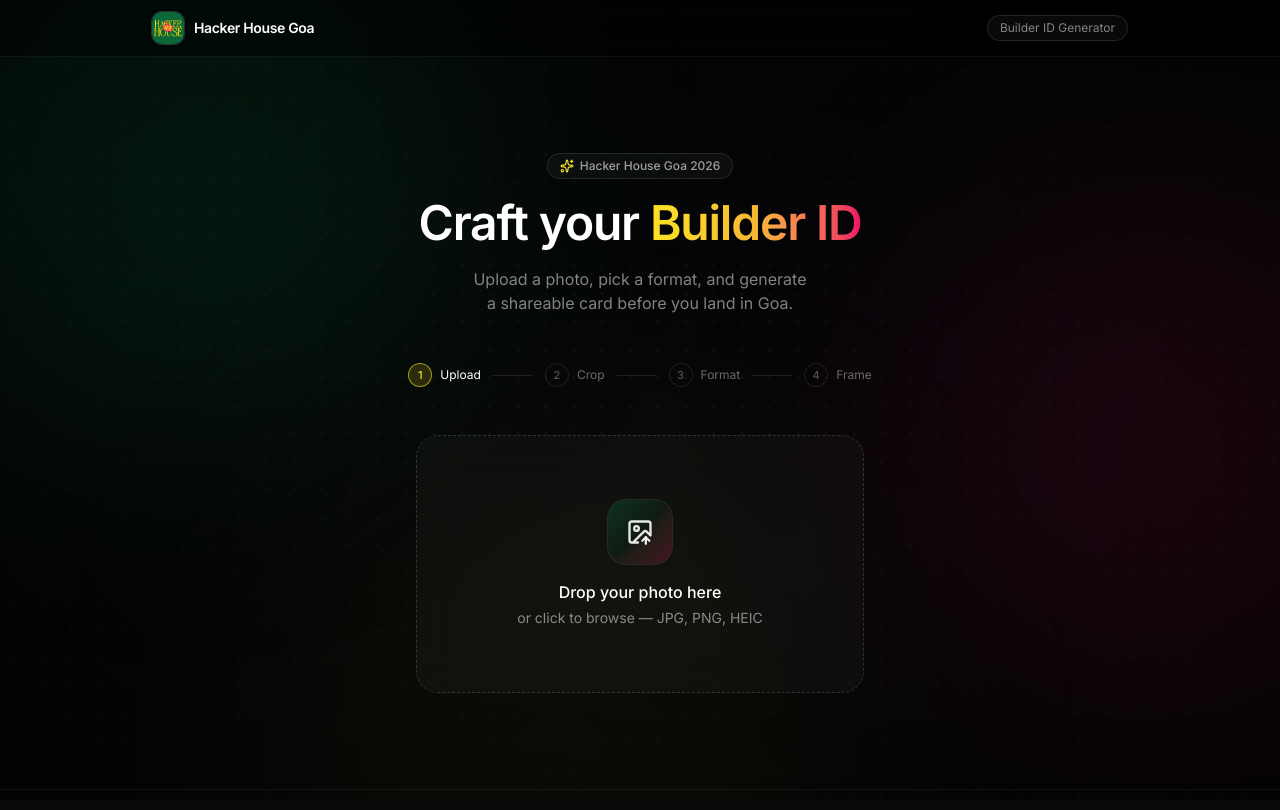
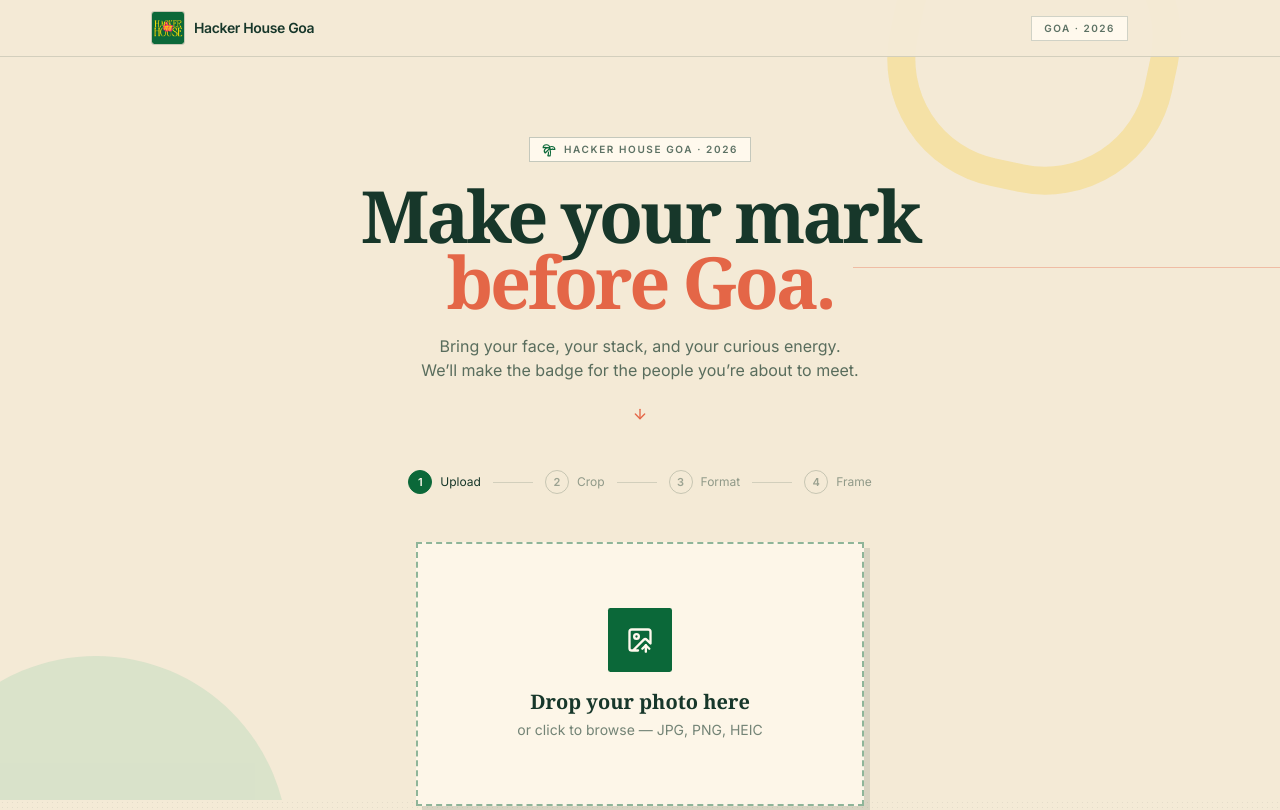
Before and after one commit to arnavgupta2004/HH_GOA_ID, a Next.js app: page / in a window 1280 px wide. Shown: the top 810 px of the page. Built offline with nearby package versions, Linux system fonts and the light colour scheme.

Commit message:
Changed UI

```diff
--- a/app/globals.css
+++ b/app/globals.css
@@ -9,7 +9,7 @@
   --color-foreground: var(--foreground);
   --font-sans: var(--font-inter);
   --font-mono: ui-monospace, monospace;
-  --font-heading: var(--font-inter);
+  --font-heading: Georgia, "Times New Roman", serif;
   --color-sidebar-ring: var(--sidebar-ring);
   --color-sidebar-border: var(--sidebar-border);
   --color-sidebar-accent-foreground: var(--sidebar-accent-foreground);
@@ -49,30 +49,30 @@
 }
 
 :root {
-  --background: oklch(1 0 0);
-  --foreground: oklch(0.145 0 0);
-  --card: oklch(1 0 0);
-  --card-foreground: oklch(0.145 0 0);
-  --popover: oklch(1 0 0);
-  --popover-foreground: oklch(0.145 0 0);
-  --primary: oklch(0.205 0 0);
-  --primary-foreground: oklch(0.985 0 0);
-  --secondary: oklch(0.97 0 0);
-  --secondary-foreground: oklch(0.205 0 0);
-  --muted: oklch(0.97 0 0);
-  --muted-foreground: oklch(0.556 0 0);
-  --accent: oklch(0.97 0 0);
-  --accent-foreground: oklch(0.205 0 0);
+  --background: #f4ead6;
+  --foreground: #17372a;
+  --card: #fff9ed;
+  --card-foreground: #17372a;
+  --popover: #fff9ed;
+  --popover-foreground: #17372a;
+  --primary: #0b6839;
+  --primary-foreground: #fff9ed;
+  --secondary: #e8d9bc;
+  --secondary-foreground: #17372a;
+  --muted: #efe2c9;
+  --muted-foreground: #637265;
+  --accent: #f4d35e;
+  --accent-foreground: #17372a;
   --destructive: oklch(0.577 0.245 27.325);
-  --border: oklch(0.922 0 0);
-  --input: oklch(0.922 0 0);
-  --ring: oklch(0.708 0 0);
+  --border: #d6c5a4;
+  --input: #d6c5a4;
+  --ring: #e46647;
   --chart-1: oklch(0.87 0 0);
   --chart-2: oklch(0.556 0 0);
   --chart-3: oklch(0.439 0 0);
   --chart-4: oklch(0.371 0 0);
   --chart-5: oklch(0.269 0 0);
-  --radius: 0.625rem;
+  --radius: 0.25rem;
   --sidebar: oklch(0.985 0 0);
   --sidebar-foreground: oklch(0.145 0 0);
   --sidebar-primary: oklch(0.205 0 0);
@@ -84,37 +84,37 @@
 }
 
 .dark {
-  --background: oklch(0.145 0 0);
-  --foreground: oklch(0.985 0 0);
-  --card: oklch(0.205 0 0);
-  --card-foreground: oklch(0.985 0 0);
-  --popover: oklch(0.205 0 0);
-  --popover-foreground: oklch(0.985 0 0);
-  --primary: oklch(0.922 0 0);
-  --primary-foreground: oklch(0.205 0 0);
-  --secondary: oklch(0.269 0 0);
-  --secondary-foreground: oklch(0.985 0 0);
-  --muted: oklch(0.269 0 0);
-  --muted-foreground: oklch(0.708 0 0);
-  --accent: oklch(0.269 0 0);
-  --accent-foreground: oklch(0.985 0 0);
-  --destructive: oklch(0.704 0.191 22.216);
-  --border: oklch(1 0 0 / 10%);
-  --input: oklch(1 0 0 / 15%);
-  --ring: oklch(0.556 0 0);
+  --background: #f4ead6;
+  --foreground: #17372a;
+  --card: #fff9ed;
+  --card-foreground: #17372a;
+  --popover: #fff9ed;
+  --popover-foreground: #17372a;
+  --primary: #0b6839;
+  --primary-foreground: #fff9ed;
+  --secondary: #e8d9bc;
+  --secondary-foreground: #17372a;
+  --muted: #efe2c9;
+  --muted-foreground: #637265;
+  --accent: #f4d35e;
+  --accent-foreground: #17372a;
+  --destructive: #be3f31;
+  --border: #d6c5a4;
+  --input: #d6c5a4;
+  --ring: #e46647;
   --chart-1: oklch(0.87 0 0);
   --chart-2: oklch(0.556 0 0);
   --chart-3: oklch(0.439 0 0);
   --chart-4: oklch(0.371 0 0);
   --chart-5: oklch(0.269 0 0);
-  --sidebar: oklch(0.205 0 0);
-  --sidebar-foreground: oklch(0.985 0 0);
-  --sidebar-primary: oklch(0.488 0.243 264.376);
-  --sidebar-primary-foreground: oklch(0.985 0 0);
-  --sidebar-accent: oklch(0.269 0 0);
-  --sidebar-accent-foreground: oklch(0.985 0 0);
-  --sidebar-border: oklch(1 0 0 / 10%);
-  --sidebar-ring: oklch(0.556 0 0);
+  --sidebar: #fff9ed;
+  --sidebar-foreground: #17372a;
+  --sidebar-primary: #0b6839;
+  --sidebar-primary-foreground: #fff9ed;
+  --sidebar-accent: #efe2c9;
+  --sidebar-accent-foreground: #17372a;
+  --sidebar-border: #d6c5a4;
+  --sidebar-ring: #e46647;
 }
 
 @layer base {
@@ -123,8 +123,15 @@
   }
   body {
     @apply bg-background text-foreground;
+    background-image: radial-gradient(rgba(23, 55, 42, 0.07) 0.65px, transparent 0.65px);
+    background-size: 5px 5px;
   }
   html {
     @apply font-sans;
   }
 }
+
+::selection {
+  background: #f4d35e;
+  color: #17372a;
+}
--- a/app/layout.tsx
+++ b/app/layout.tsx
@@ -18,41 +18,32 @@
   return (
     <div
       aria-hidden="true"
-      className="pointer-events-none fixed inset-0 -z-10 overflow-hidden bg-[#050608]"
+      className="pointer-events-none fixed inset-0 -z-10 overflow-hidden bg-[#f4ead6]"
     >
-      <div className="absolute -top-40 -left-32 h-[36rem] w-[36rem] rounded-full bg-[#0B6839]/30 blur-[120px]" />
-      <div className="absolute top-1/4 -right-40 h-[32rem] w-[32rem] rounded-full bg-[#EA0A60]/15 blur-[130px]" />
-      <div className="absolute bottom-[-12rem] left-1/4 h-[30rem] w-[30rem] rounded-full bg-[#FAE323]/[0.08] blur-[140px]" />
-      <div
-        className="absolute inset-0 opacity-[0.12]"
-        style={{
-          backgroundImage:
-            "radial-gradient(circle, rgba(255,255,255,0.5) 1px, transparent 1px)",
-          backgroundSize: "28px 28px",
-        }}
-      />
-      <div className="absolute inset-0 bg-[radial-gradient(ellipse_at_center,transparent_0%,rgba(0,0,0,0.55)_100%)]" />
+      <div className="absolute -top-24 right-[8%] h-72 w-72 rotate-12 rounded-[45%] border-[28px] border-[#f4d35e]/40" />
+      <div className="absolute bottom-[-15rem] -left-24 h-96 w-96 rounded-full bg-[#8ac9a4]/25" />
+      <div className="absolute top-1/3 right-0 h-px w-1/3 bg-[#e46647]/35" />
     </div>
   );
 }
 
 function SiteHeader() {
   return (
-    <header className="sticky top-0 z-40 border-b border-white/[0.06] bg-black/40 backdrop-blur-xl">
+    <header className="sticky top-0 z-40 border-b border-[#17372a]/15 bg-[#f4ead6]/95">
       <div className="mx-auto flex h-14 max-w-5xl items-center justify-between px-6">
         <div className="flex items-center gap-2.5">
           {/* eslint-disable-next-line @next/next/no-img-element */}
           <img
             src="/hh-logo.jpg"
             alt="Hacker House Goa 2026"
-            className="h-8 w-8 rounded-lg ring-1 ring-white/15"
+            className="h-8 w-8 rounded-sm ring-1 ring-[#17372a]/20"
           />
-          <span className="text-sm font-semibold tracking-tight text-white">
+          <span className="text-sm font-semibold tracking-tight text-[#17372a]">
             Hacker House Goa
           </span>
         </div>
-        <span className="hidden items-center gap-1.5 rounded-full border border-white/10 bg-white/[0.03] px-3 py-1 text-xs text-white/50 sm:flex">
-          Builder ID Generator
+        <span className="hidden items-center gap-1.5 border border-[#17372a]/20 bg-[#fff9ed] px-3 py-1 text-[10px] font-semibold uppercase tracking-[0.15em] text-[#17372a]/70 sm:flex">
+          Goa · 2026
         </span>
       </div>
     </header>
@@ -61,7 +52,7 @@
 
 function SiteFooter() {
   return (
-    <footer className="border-t border-white/[0.06] px-6 py-8 text-center text-xs text-white/35">
+    <footer className="border-t border-[#17372a]/15 px-6 py-8 text-center text-xs text-[#17372a]/55">
       Made for Hacker House Goa 2026 · #FrameInGoa
     </footer>
   );
--- a/app/page.tsx
+++ b/app/page.tsx
@@ -2,7 +2,7 @@
 
 import { useRef, useState } from "react";
 import { AnimatePresence, motion } from "framer-motion";
-import { Sparkles } from "lucide-react";
+import { ArrowDown, Palmtree } from "lucide-react";
 import { UploadSection } from "@/components/UploadSection";
 import { CropEditor } from "@/components/CropEditor";
 import { ProfileFrame } from "@/components/ProfileFrame";
@@ -77,21 +77,20 @@
   };
 
   return (
-    <main className="flex flex-1 flex-col items-center gap-12 px-6 py-16 sm:py-24">
-      <div className="flex flex-col items-center gap-5 text-center">
-        <span className="inline-flex items-center gap-1.5 rounded-full border border-white/10 bg-white/[0.04] px-3 py-1 text-xs font-medium text-white/60 backdrop-blur-sm">
-          <Sparkles className="h-3.5 w-3.5 text-[#FAE323]" aria-hidden="true" />
-          Hacker House Goa 2026
+    <main className="flex flex-1 flex-col items-center gap-10 px-6 py-12 sm:gap-12 sm:py-20">
+      <div className="flex max-w-2xl flex-col items-center gap-5 text-center">
+        <span className="inline-flex items-center gap-2 border border-[#17372a]/25 bg-[#fff9ed] px-3 py-1 text-[10px] font-semibold uppercase tracking-[0.16em] text-[#17372a]/70">
+          <Palmtree className="h-3.5 w-3.5 text-[#0B6839]" aria-hidden="true" />
+          Hacker House Goa · 2026
         </span>
-        <h1 className="max-w-lg text-4xl font-semibold tracking-tight text-balance text-white sm:text-5xl">
-          Craft your{" "}
-          <span className="bg-gradient-to-r from-[#FAE323] via-[#F7B733] to-[#EA0A60] bg-clip-text text-transparent">
-            Builder ID
-          </span>
+        <h1 className="max-w-xl font-heading text-5xl leading-[0.92] font-semibold tracking-[-0.045em] text-[#17372a] sm:text-7xl">
+          Make your mark<br />
+          <span className="text-[#e46647]">before Goa.</span>
         </h1>
-        <p className="max-w-sm text-balance text-sm text-white/50 sm:text-base">
-          Upload a photo, pick a format, and generate a shareable card before you land in Goa.
+        <p className="max-w-md text-balance text-sm leading-6 text-[#17372a]/70 sm:text-base">
+          Bring your face, your stack, and your curious energy. We’ll make the badge for the people you’re about to meet.
         </p>
+        <ArrowDown className="mt-1 h-4 w-4 text-[#e46647]" aria-hidden="true" />
       </div>
 
       <StepIndicator steps={getSteps(format)} currentKey={step} />
@@ -119,14 +118,14 @@
             animate={{ opacity: 1, y: 0 }}
             exit={{ opacity: 0, y: -8 }}
             transition={{ duration: 0.4, ease: "easeOut" }}
-            className="w-full max-w-sm space-y-6 rounded-3xl border border-white/10 bg-white/[0.03] p-6 text-center backdrop-blur-xl"
+            className="w-full max-w-sm space-y-6 border border-[#17372a]/20 bg-[#fff9ed] p-6 text-center shadow-[6px_6px_0_rgba(23,55,42,0.12)]"
           >
             <div className="flex justify-center">
               {/* eslint-disable-next-line @next/next/no-img-element */}
               <img
                 src={croppedImage}
                 alt="Your cropped photo"
-                className="h-20 w-20 rounded-full object-cover ring-1 ring-white/15"
+                className="h-20 w-20 rounded-full object-cover ring-2 ring-[#e46647]/60"
               />
             </div>
 
@@ -134,7 +133,7 @@
               <ToggleFormat value={format} onChange={setFormat} />
             </div>
 
-            <p className="text-sm text-white/50">
+            <p className="text-sm text-[#17372a]/65">
               {format === "card"
                 ? "A shareable card with your name, role, and stack."
                 : "A circular frame, ready for your profile picture."}
@@ -167,14 +166,14 @@
             animate={{ opacity: 1, y: 0 }}
             exit={{ opacity: 0, y: -8 }}
             transition={{ duration: 0.4, ease: "easeOut" }}
-            className="w-full max-w-sm space-y-5 rounded-3xl border border-white/10 bg-white/[0.03] p-6 backdrop-blur-xl"
+            className="w-full max-w-sm space-y-5 border border-[#17372a]/20 bg-[#fff9ed] p-6 shadow-[6px_6px_0_rgba(23,55,42,0.12)]"
           >
             <div className="flex justify-center">
               {/* eslint-disable-next-line @next/next/no-img-element */}
               <img
                 src={croppedImage}
                 alt="Your cropped photo"
-                className="h-20 w-20 rounded-full object-cover ring-1 ring-white/15"
+                className="h-20 w-20 rounded-full object-cover ring-2 ring-[#e46647]/60"
               />
             </div>
 
--- a/components/BuilderCard.tsx
+++ b/components/BuilderCard.tsx
@@ -25,7 +25,7 @@
       <div
         ref={ref}
         className={cn(
-          "relative aspect-[4/5] w-full max-w-sm overflow-hidden rounded-[2rem] border border-white/10 shadow-[0_30px_80px_-20px_rgba(0,0,0,0.65)]",
+          "relative aspect-[4/5] w-full max-w-sm overflow-hidden rounded-sm border-2 border-[#17372a]/50 shadow-[8px_8px_0_rgba(228,102,71,0.8)]",
           className,
         )}
         style={{ background: getGradient(gradientIndex) }}
@@ -49,10 +49,10 @@
             <img
               src="/hh-logo.jpg"
               alt="Hacker House Goa 2026"
-              className="h-8 w-8 rounded-md ring-1 ring-white/25"
+              className="h-8 w-8 rounded-sm ring-1 ring-white/25"
             />
-            <span className="rounded-full border border-white/25 bg-white/10 px-2.5 py-1 text-[10px] font-semibold uppercase tracking-wider text-white/80 backdrop-blur-sm">
-              Builder
+            <span className="border border-white/40 bg-[#f4d35e] px-2.5 py-1 text-[10px] font-bold uppercase tracking-wider text-[#17372a]">
+              Goa crew
             </span>
           </div>
 
@@ -66,16 +66,16 @@
               <img
                 src={imageSrc}
                 alt={`${displayName}'s photo`}
-                className="h-24 w-24 rounded-3xl object-cover ring-2 ring-white/40 sm:h-36 sm:w-36"
+                className="h-24 w-24 rounded-sm object-cover ring-2 ring-white/70 sm:h-36 sm:w-36"
               />
             </div>
 
-            <h2 className="mt-3 text-xl font-semibold tracking-tight text-white sm:mt-4 sm:text-2xl sm:text-[1.7rem]">
+            <h2 className="mt-3 font-heading text-2xl font-semibold tracking-tight text-white sm:mt-4 sm:text-[1.9rem]">
               {displayName}
             </h2>
             <p className="mt-0.5 text-sm text-white/70">{displayRole}</p>
 
-            <div className="mt-2 inline-flex items-center gap-1.5 rounded-full border border-white/25 bg-white/10 px-3 py-1 text-xs font-medium text-white backdrop-blur-sm sm:mt-3">
+            <div className="mt-2 inline-flex items-center gap-1.5 rounded-full border border-white/25 bg-white/10 px-3 py-1 text-xs font-medium text-white sm:mt-3">
               <Sparkles className="h-3.5 w-3.5" aria-hidden="true" />
               {builderTitle}
             </div>
--- a/components/StepIndicator.tsx
+++ b/components/StepIndicator.tsx
@@ -26,10 +26,10 @@
               <span
                 aria-current={isActive ? "step" : undefined}
                 className={cn(
-                  "flex h-6 w-6 shrink-0 items-center justify-center rounded-full border text-[11px] font-medium transition-colors",
-                  isActive && "border-[#FAE323]/60 bg-[#FAE323]/15 text-[#FAE323]",
-                  isDone && "border-white/25 bg-white/10 text-white/70",
-                  !isActive && !isDone && "border-white/10 text-white/30",
+                  "flex h-6 w-6 shrink-0 items-center justify-center rounded-full border text-[11px] font-semibold transition-colors",
+                  isActive && "border-[#0B6839] bg-[#0B6839] text-[#fff9ed]",
+                  isDone && "border-[#17372a]/35 bg-[#e8d9bc] text-[#17372a]",
+                  !isActive && !isDone && "border-[#17372a]/20 text-[#17372a]/40",
                 )}
               >
                 {isDone ? <Check className="h-3 w-3" aria-hidden="true" /> : index + 1}
@@ -37,7 +37,7 @@
               <span
                 className={cn(
                   "text-xs whitespace-nowrap",
-                  isActive ? "text-white" : "hidden text-white/40 sm:inline",
+                  isActive ? "text-[#17372a]" : "hidden text-[#17372a]/45 sm:inline",
                 )}
               >
                 {step.label}
@@ -48,7 +48,7 @@
                 aria-hidden="true"
                 className={cn(
                   "mx-2 h-px w-4 shrink-0 sm:mx-3 sm:w-10",
-                  isDone ? "bg-white/25" : "bg-white/10",
+                  isDone ? "bg-[#17372a]/35" : "bg-[#17372a]/15",
                 )}
               />
             )}
--- a/components/UploadSection.tsx
+++ b/components/UploadSection.tsx
@@ -80,11 +80,11 @@
       onDragLeave={() => setIsDragging(false)}
       onDrop={handleDrop}
       className={cn(
-        "group relative flex w-full max-w-md cursor-pointer flex-col items-center justify-center gap-4 rounded-3xl border border-dashed px-8 py-16 text-center outline-none transition-all duration-200",
-        "border-white/15 bg-white/[0.03] backdrop-blur-xl",
-        "hover:border-white/25 hover:bg-white/[0.05]",
-        "focus-visible:ring-2 focus-visible:ring-[#FAE323]/60 focus-visible:ring-offset-2 focus-visible:ring-offset-black",
-        isDragging && "border-[#16A34A]/60 bg-[#16A34A]/[0.08]",
+        "group relative flex w-full max-w-md cursor-pointer flex-col items-center justify-center gap-4 border-2 border-dashed px-8 py-16 text-center outline-none transition-all duration-200",
+        "border-[#0B6839]/45 bg-[#fff9ed]/80 shadow-[6px_6px_0_rgba(23,55,42,0.12)]",
+        "hover:border-[#0B6839] hover:bg-[#fff9ed] hover:shadow-[8px_8px_0_rgba(228,102,71,0.3)]",
+        "focus-visible:ring-2 focus-visible:ring-[#e46647]/60 focus-visible:ring-offset-2 focus-visible:ring-offset-[#f4ead6]",
+        isDragging && "border-[#e46647] bg-[#f4d35e]/20",
       )}
     >
       <input
@@ -103,23 +103,23 @@
 
       <div
         className={cn(
-          "flex h-16 w-16 items-center justify-center rounded-2xl bg-gradient-to-br from-[#0B6839]/40 via-[#0B6839]/10 to-[#EA0A60]/25 ring-1 ring-white/10 transition-transform duration-200",
+          "flex h-16 w-16 items-center justify-center rounded-sm bg-[#0B6839] text-[#fff9ed] transition-transform duration-200",
           "group-hover:scale-105",
         )}
         aria-hidden="true"
       >
         {isProcessing ? (
-          <Loader2 className="h-7 w-7 animate-spin text-white/90" />
+          <Loader2 className="h-7 w-7 animate-spin" />
         ) : (
-          <ImageUp className="h-7 w-7 text-white/90" />
+          <ImageUp className="h-7 w-7" />
         )}
       </div>
 
       <div className="space-y-1">
-        <p className="text-base font-medium text-white">
+        <p className="font-heading text-xl font-semibold text-[#17372a]">
           {isProcessing ? "Preparing your photo…" : "Drop your photo here"}
         </p>
-        <p className="text-sm text-white/50">
+        <p className="text-sm text-[#17372a]/60">
           or click to browse — JPG, PNG, HEIC
         </p>
       </div>
--- a/lib/utils.ts
+++ b/lib/utils.ts
@@ -16,4 +16,4 @@
 // Primary CTA treatment shared across buttons — gold-to-magenta gradient
 // lifted from the Hacker House Goa logo.
 export const PRIMARY_CTA_CLASS =
-  "bg-gradient-to-r from-[#FAE323] to-[#EA0A60] text-black shadow-[0_8px_24px_-8px_rgba(234,10,96,0.5)] hover:brightness-105";
+  "rounded-md bg-[#0B6839] text-[#FFF9ED] shadow-[3px_3px_0_#E46647] hover:bg-[#07552e] hover:shadow-[1px_1px_0_#E46647]";
```
Also changed, not shown: components/CropEditor.tsx (+5 -5 lines), components/StackSelector.tsx (+4 -4 lines), components/ToggleFormat.tsx (+4 -4 lines).
